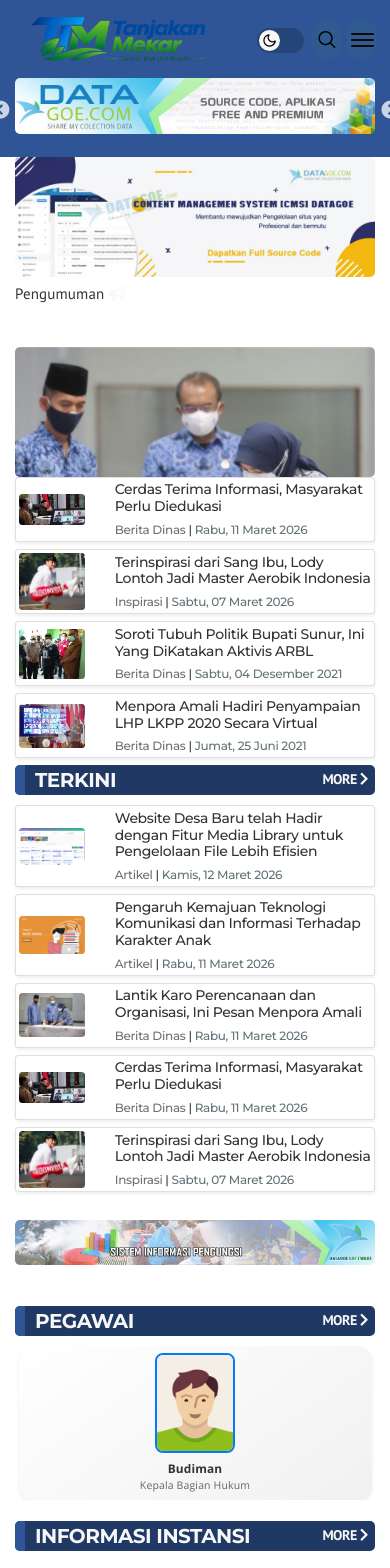
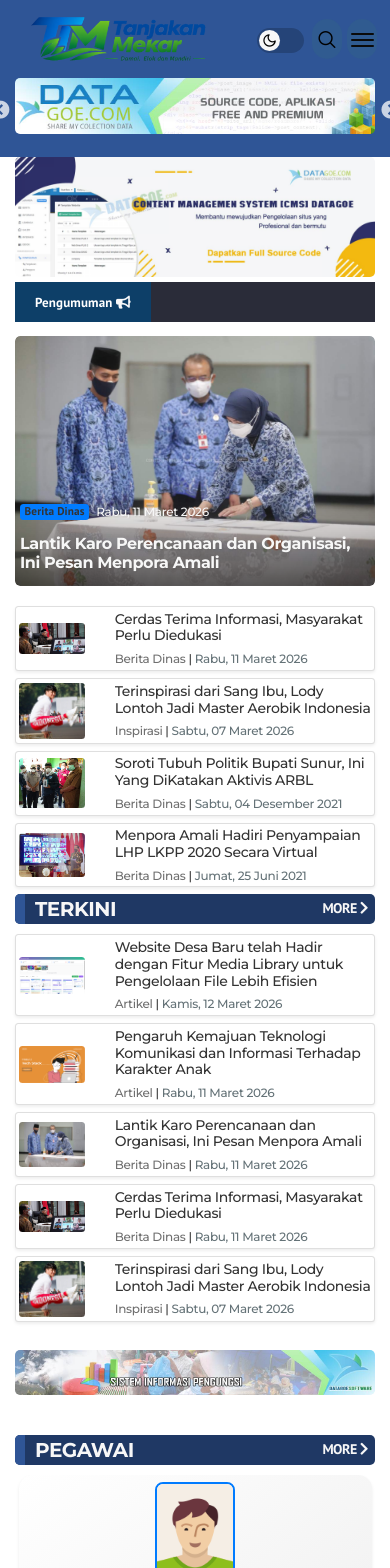
Before and after one commit to solehudinbaik90/tanjakan-mekar, a React (Vite) app: page / in a window 390 px wide. Shown: the top 1568 px of the page. Built offline with nearby package versions, Linux system fonts and the light colour scheme; no server answers.

Commit message:
Refactor Home component layout and structure
Refactor Home component layout for better responsiveness and structure. Updated class names and added slide-inner div for improved styling.

```diff
--- a/src/pages/Home.jsx
+++ b/src/pages/Home.jsx
@@ -26,25 +26,28 @@ export default function Home() {
     <div className="container">
       {/* Slider banner utama */}
       <div className="row">
-        <div className="col-md-12">
+        <div className="col-md-12 col-sm-12">
           <SliderWrapper className="mb-0">
             {homeSliderBanner.map((b, i) => (
               <div className="item-slide jl_radus_e" key={i}>
+                <div className="slide-inner">
                   <Link to={b.to}>
                     <img src={b.image} title={b.title} alt={b.title} className="img-fluid" />
                   </Link>
+                </div>
               </div>
             ))}
           </SliderWrapper>
         </div>
 
         {/* Marquee pengumuman */}
-        <div className="col-md-12 mb-3">
+        <div className="col-md-12 col-sm-12 mb-3">
+          <div id="pengumuman" className="pengumuman">
             <div className="info-dinas-header">
               <span className="re-info">Pengumuman <i className="fas fa-bullhorn text-light" /></span>
             </div>
             <div className="dinas-info col-md-12">
-            <marquee onMouseOver={(e) => e.target.stop()} onMouseOut={(e) => e.target.start()}>
+              <marquee className="item" onMouseOver={(e) => e.target.stop()} onMouseOut={(e) => e.target.start()}>
                 {pengumumanList.map((p) => (
                   <span key={p.id} style={{ marginRight: 40 }}>
                     <span style={{ color: "#f5f5f5", background: "orange", padding: "3px 5px" }}>
@@ -57,26 +60,39 @@ export default function Home() {
             </div>
           </div>
         </div>
+      </div>
 
       {/* Berita utama + 4 berita samping */}
       <div className="row">
-        <div className="col-md-8">
-          <div className="jl_m_center_w jl_radus_e" style={{ position: "relative" }}>
+        <div className="col-md-8 col-sm-12">
+          <div className="jl_m_center blog-style-one blog-small-grid">
+            <div className="jl-w-slider jl_full_feature_w">
+              <div className="item-slide jl_m_center_w jl_radus_e">
+                <div className="slide-inner">
+                  <div className="jl_m_center_w jl_radus_e">
                     <div
                       className="jl_f_img_bg"
-              style={{ backgroundImage: `url(${beritaUtama.image})`, height: 360, backgroundSize: "cover" }}
+                      style={{ backgroundImage: `url(${beritaUtama.image})` }}
                     />
                     <Link to={`/${beritaUtama.slug}`} className="jl_f_img_link" />
                     <div className="text-box">
+                      <div className="d-flex align-items-center">
                         <span className="badge badge-primary">
                           <Link to={`/category/${beritaUtama.kategoriSlug}`}>{beritaUtama.kategori}</Link>
                         </span>
-              <span className="post-date pl-2" style={{ color: "#305b90" }}>{beritaUtama.tanggal}</span>
+                        <span className="jl_post_meta pl-2 pb-3">
+                          <span className="post-date" style={{ color: "#305b90" }}> {beritaUtama.tanggal}</span>
+                        </span>
+                      </div>
                       <h3><Link to={`/${beritaUtama.slug}`}>{beritaUtama.judul}</Link></h3>
                     </div>
                   </div>
                 </div>
-        <div className="col-md-4">
+              </div>
+            </div>
+          </div>
+        </div>
+        <div className="col-md-4 col-sm-12">
           {beritaSamping.map((b) => <BeritaCard item={b} key={b.slug} />)}
         </div>
       </div>
@@ -95,9 +111,16 @@ export default function Home() {
       <SliderWrapper className="mb-4">
         {midAdsBanner.map((b, i) => (
           <div className="item-slide jl_radus_e" key={i}>
+            <div className="slide-inner">
               <a href={b.href} target="_blank" rel="noreferrer" title={b.title}>
-              <img src={b.image} alt={b.title} className="img-fluid rounded" style={{ width: "100%" }} />
+                <img
+                  src={b.image}
+                  alt={b.title}
+                  className="img-fluid position-relative rounded"
+                  style={{ width: "100%", height: "auto" }}
+                />
               </a>
+            </div>
           </div>
         ))}
       </SliderWrapper>
@@ -134,12 +157,18 @@ export default function Home() {
       <div className="row mb-4">
         {ebookList.map((eb) => (
           <div className="col-md-6 mb-4" key={eb.id}>
-            <div className="jl_topik_center_w jl_radus_e" style={{ position: "relative", height: 280 }}>
-              <div className="jl_f_img_bg" style={{ backgroundImage: `url(${eb.thumb})`, height: "100%", backgroundSize: "cover" }} />
+            <div className="jl_topik_center blog-style-one blog-small-grid">
+              <div className="jl_topik_center_w jl_radus_e" style={{ maxHeight: 350 }}>
+                <div className="jl_f_img_bg" style={{ backgroundImage: `url(${eb.thumb})` }} />
                 <a href={eb.file} target="_blank" rel="noreferrer" className="jl_f_img_link" title="Baca Buku" />
                 <div className="text-box">
-                <span className="jl_f_cat"><a style={{ background: "#305b90" }} className="post-category-color-text">{eb.kategori}</a></span>
+                  <div className="jl_post_meta">
+                    <span className="jl_post_meta jl_f_cat">
+                      <a style={{ background: "#305b90" }} className="post-category-color-text">{eb.kategori}</a>
+                    </span>
+                  </div>
                   <h3><a href={eb.file} target="_blank" rel="noreferrer">{eb.judul}</a></h3>
+                </div>
               </div>
             </div>
           </div>
@@ -148,13 +177,14 @@ export default function Home() {
 
       {/* Layout dua kolom: konten (kiri sudah selesai di atas) + sidebar kanan */}
       <div className="row">
-        <div className="col-md-8" />
-        <div className="col-md-4">
+        <div className="col-md-8 col-sm-12" />
+        <div className="col-md-4 col-sm-12">
           <div className="section-title">
             <h1 className="text-uppercase"><Link to="/opini">Kepala Dinas</Link></h1>
           </div>
-          <div className="card p-0 shadow-sm text-center">
+          <div className="card p-0 shadow-sm">
             <div className="card-body p-1">
+              <div className="justify-content-between align-items-center text-center">
                 <img
                   src={kepalaDinas.foto}
                   alt={kepalaDinas.nama}
@@ -162,9 +192,10 @@ export default function Home() {
                   onClick={() => setSambutanOpen(true)}
                 />
                 <br />
-              <span className="badge badge-light-primary profile-badge">
+                <span className="badge badge-light-primary profile-badge text-center">
                   {kepalaDinas.nama} <i className="fas fa-arrow-right" />
                 </span>
+              </div>
             </div>
           </div>
 
@@ -204,7 +235,9 @@ export default function Home() {
             width="100%"
             height="250"
             style={{ border: 0 }}
+            allowFullScreen
             loading="lazy"
+            referrerPolicy="no-referrer-when-downgrade"
             title="Peta Kantor"
           />
         </div>
```
Lines whose indentation alone changed are shown as unchanged.
